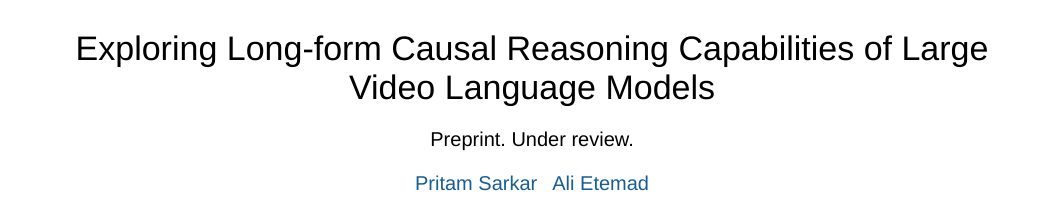
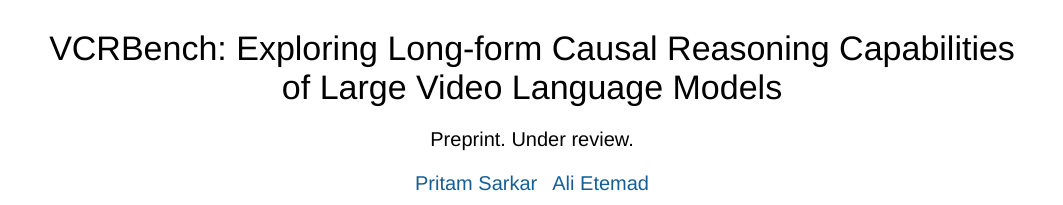
Before and after one commit to pritamqu/VCRBench, a plain HTML site: page docs/index.html in a window 1280 px wide. Shown: the top 205 px of the page, without its empty margins (108-1171 px from the left). Drawn offline with nearby package versions, Linux system fonts and the light colour scheme; a script that the page names is missing.

Commit message:
updated index

```diff
--- a/docs/index.html
+++ b/docs/index.html
@@ -27,7 +27,7 @@
 <body>
     <br>
     <center>
-        <span style="font-size:34px">Exploring Long-form Causal Reasoning Capabilities of Large Video Language Models</span>
+        <span style="font-size:34px">VCRBench: Exploring Long-form Causal Reasoning Capabilities of Large Video Language Models</span>
         <br><br>
         <span style="font-size:20px">Preprint. Under review.</span>
 
```
